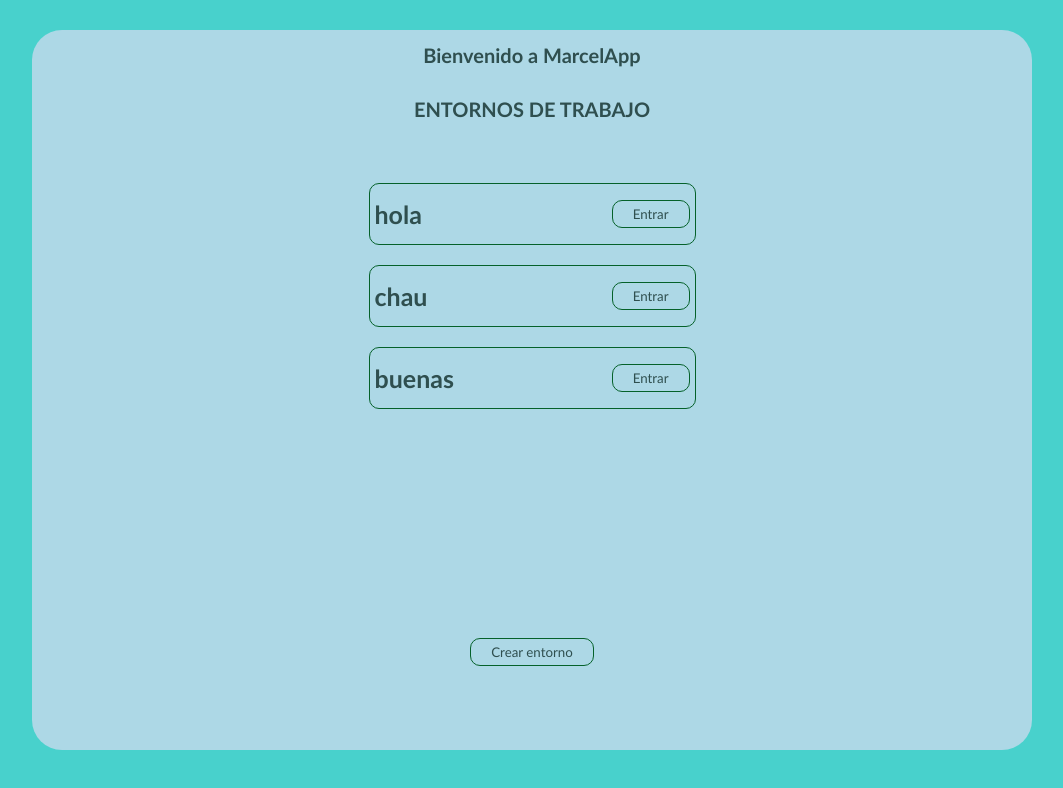
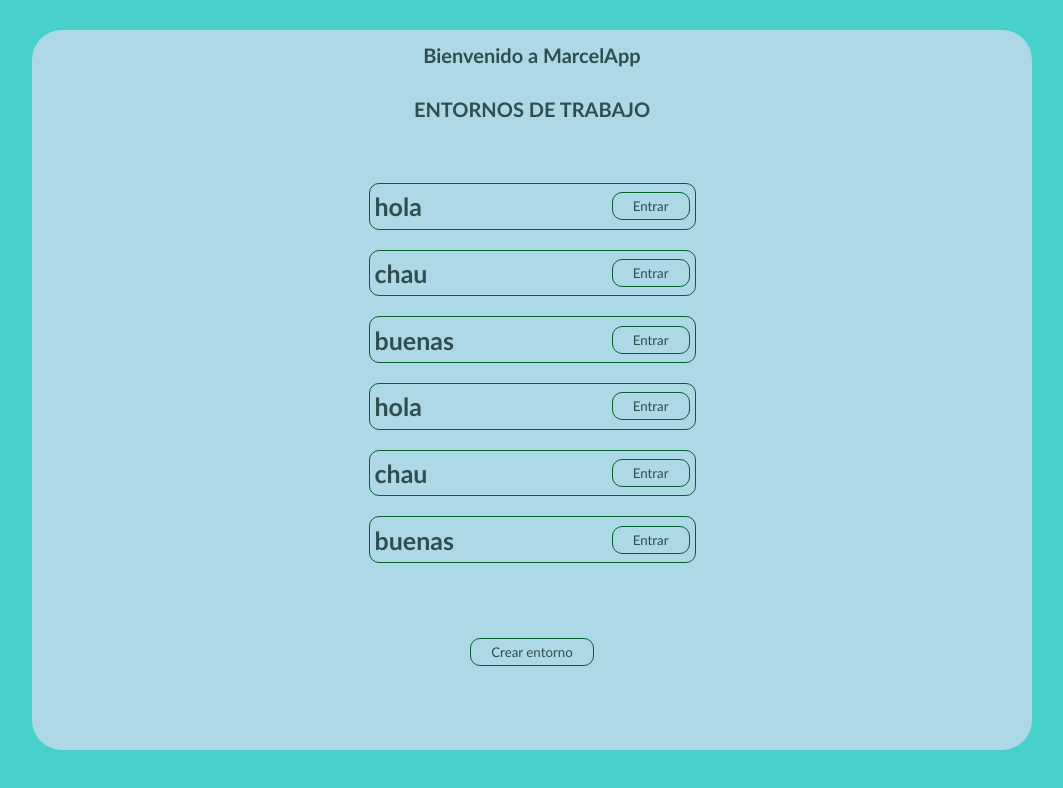
Before and after one commit to loscalzom/marcelApp, a React (Vite) app: page / in a window 1280 px wide. Shown: the top 788 px of the page, without its empty margins (108-1171 px from the left). Built offline with nearby package versions, Linux system fonts and the light colour scheme.

Commit message:
actualizacion de data

```diff
--- a/src/data.js
+++ b/src/data.js
@@ -12,7 +12,17 @@ export const data =
             id: 3,
             workspaceTitle: "buenas",},
 
+            {
+                id: 4,
+                workspaceTitle: "hola",},
 
+                {
+                    id: 4,
+                    workspaceTitle: "chau",},
+
+                    {
+                        id: 6,
+                        workspaceTitle: "buenas",},
 
 
 ]
```
